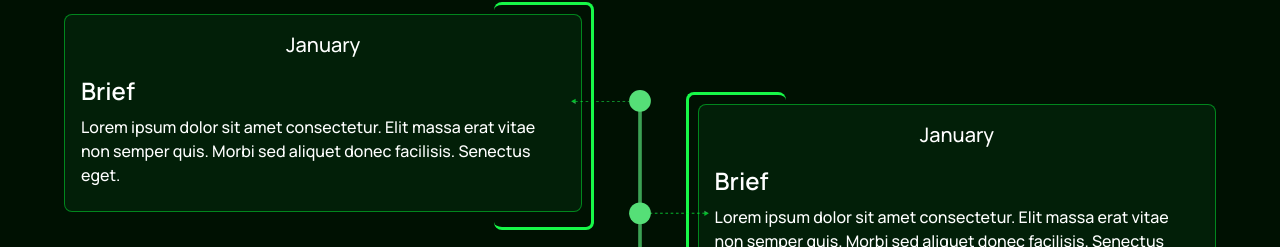
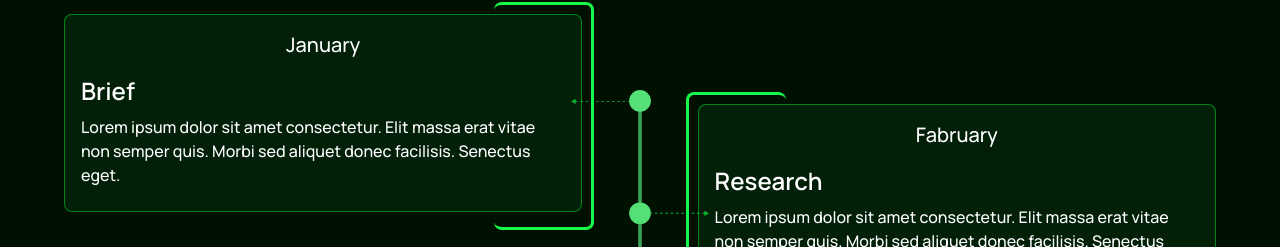
Before and after one commit to gift56/DxxCoin, a React (Vite) app: page / in a window 1280 px wide. Shown: the part 2063-2310 px from the top of the page. Built offline with nearby package versions, Linux system fonts and the light colour scheme.

Commit message:
changing content

```diff
--- a/src/components/RoadMap.jsx
+++ b/src/components/RoadMap.jsx
@@ -34,9 +34,9 @@
               </div>
               <div className="flex-1 md:mt-[90px] relative md:after:content-[''] md:after:absolute md:after:top-[-12px] md:after:left-[8%] md:after:w-[100px] md:after:h-[115%] md:after:border-t-[3px] md:after:border-b-[3px] md:after:border-l-[3px] md:after:rounded-lg md:after:border-[#17F948] -z-10">
                 <div className="border-[#00ff3775] rounded-lg p-4 pb-6 flex flex-col items-center justify-center border gap-4 md:w-[90%] relative  z-10 bg-[#021f08] w-full ml-auto">
-                  <h1 className="text-xl font-medium">January</h1>
+                  <h1 className="text-xl font-medium">Fabruary</h1>
                   <div className="flex flex-col gap-2 items-start justify-start w-full">
-                    <h2 className="text-2xl font-semibold text-white">Brief</h2>
+                    <h2 className="text-2xl font-semibold text-white">Research</h2>
                     <p className="text-base font-medium">
                       Lorem ipsum dolor sit amet consectetur. Elit massa erat
                       vitae non semper quis. Morbi sed aliquet donec facilisis.
```
